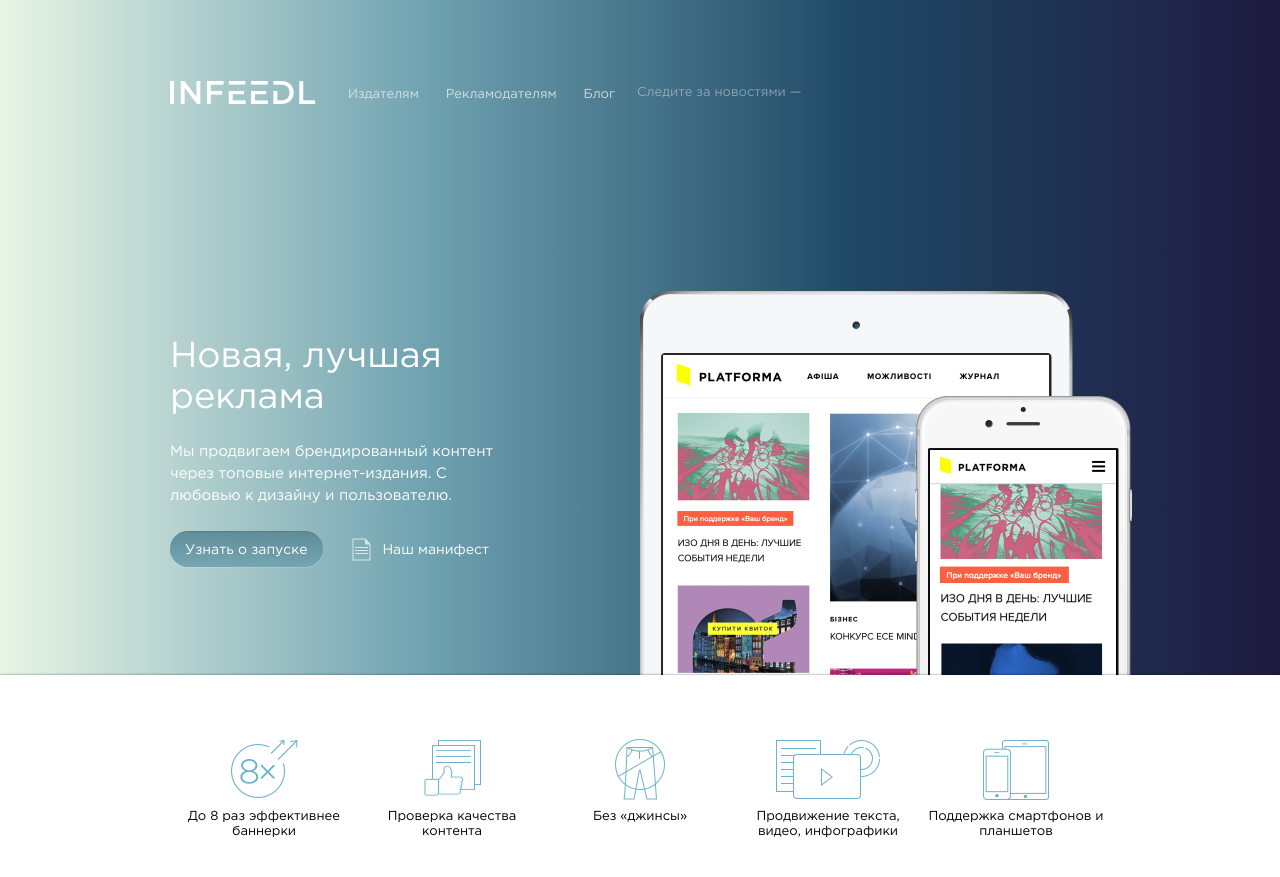
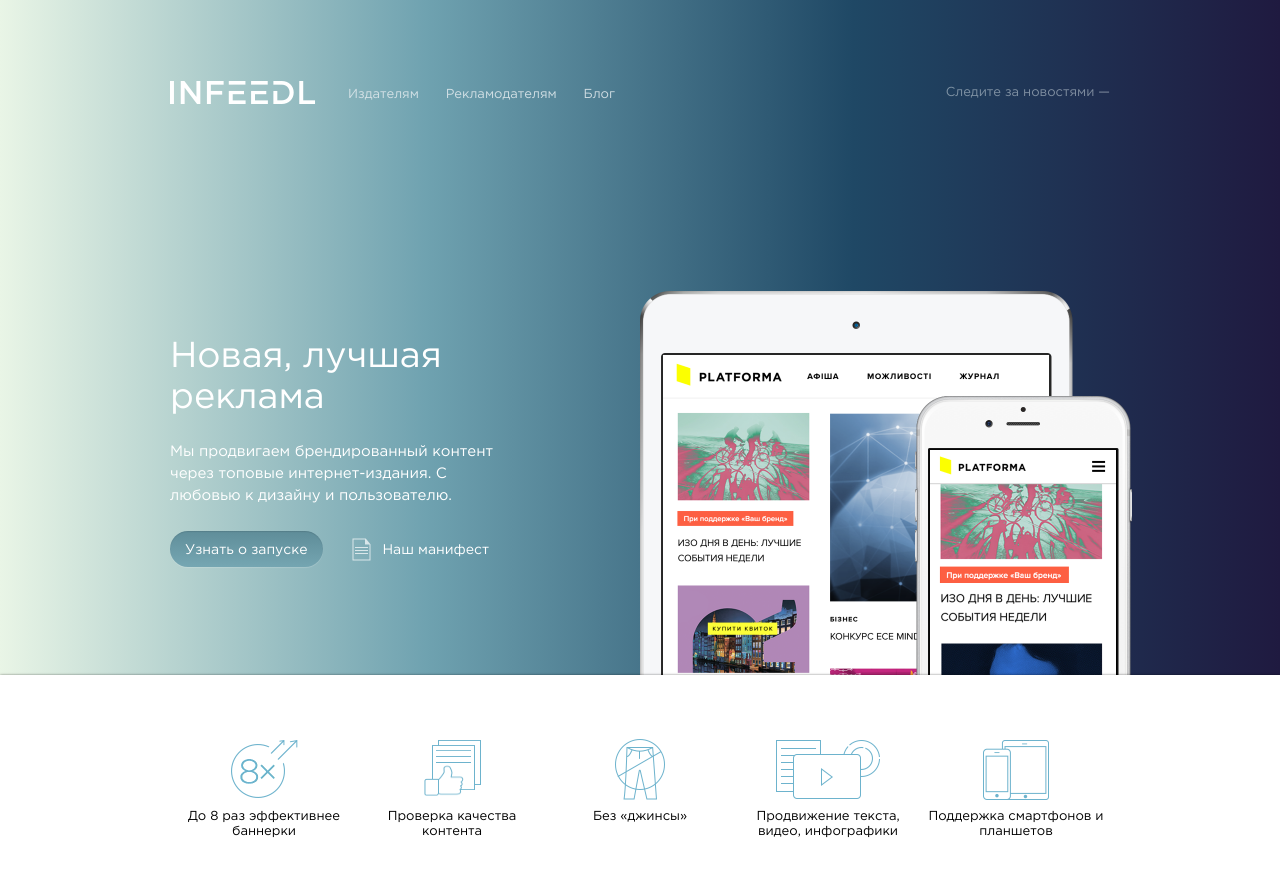
Before and after one commit to infeedl/infeedl-landing, a Jekyll site: the page built from index.html, in a window 1280 px wide. Shown: the top 877 px of the page. Built offline with Jekyll 4.4.1, drawn with Linux system fonts in a browser that asks for light colours.

Commit message:
Fix layout a bit

```diff
--- a/css/application.scss
+++ b/css/application.scss
@@ -60,7 +60,9 @@ html, body {
 }
 
 .inner {
+  position: relative;
   width: 940px;
+  height: 100%;
   margin: 0 auto;
 }
 
@@ -74,10 +76,16 @@ html, body {
   min-height: 500px;
   overflow: auto;
 
+  @media screen and (max-height: 500px) {
+    padding-bottom: 120px;
+  }
+
   .header {
     @include clearfix;
     position: absolute;
     top: 12%;
+    right: 0;
+    left: 0;
 
     .logo {
       display: block;
```
